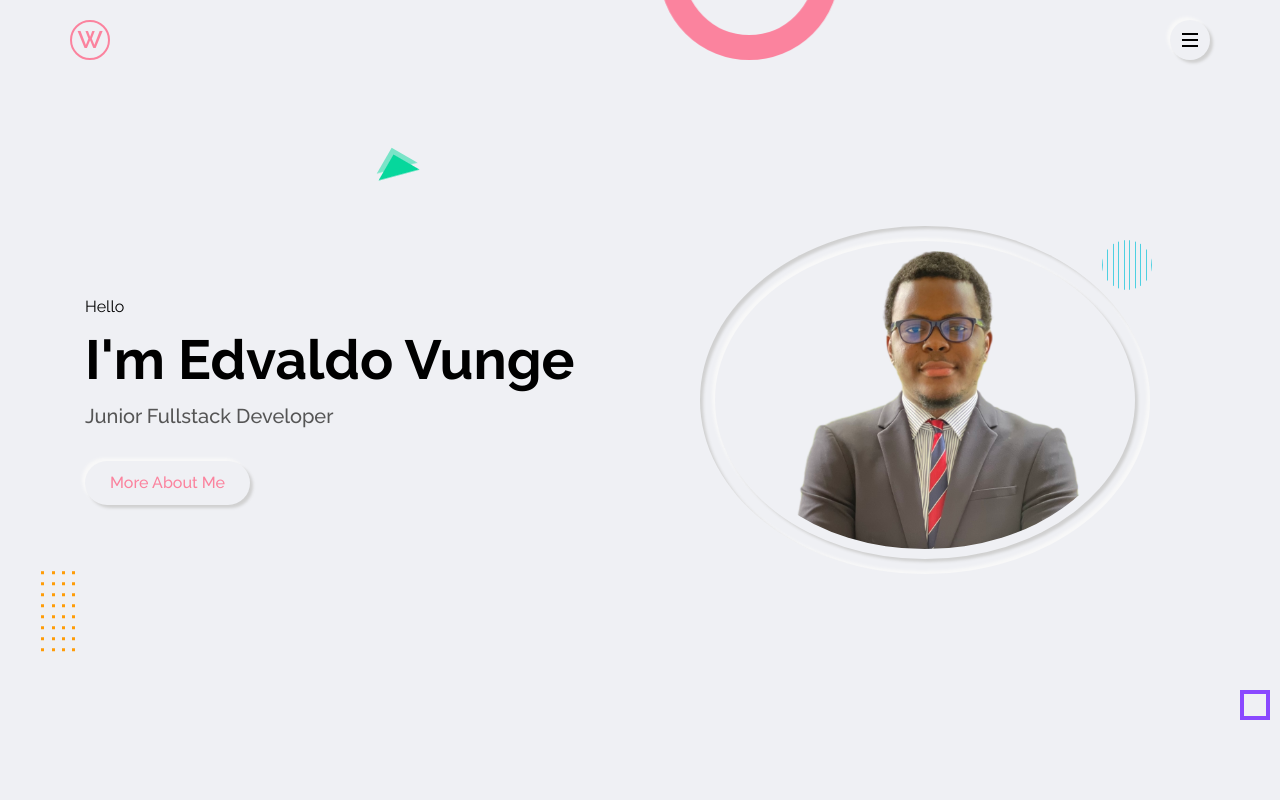
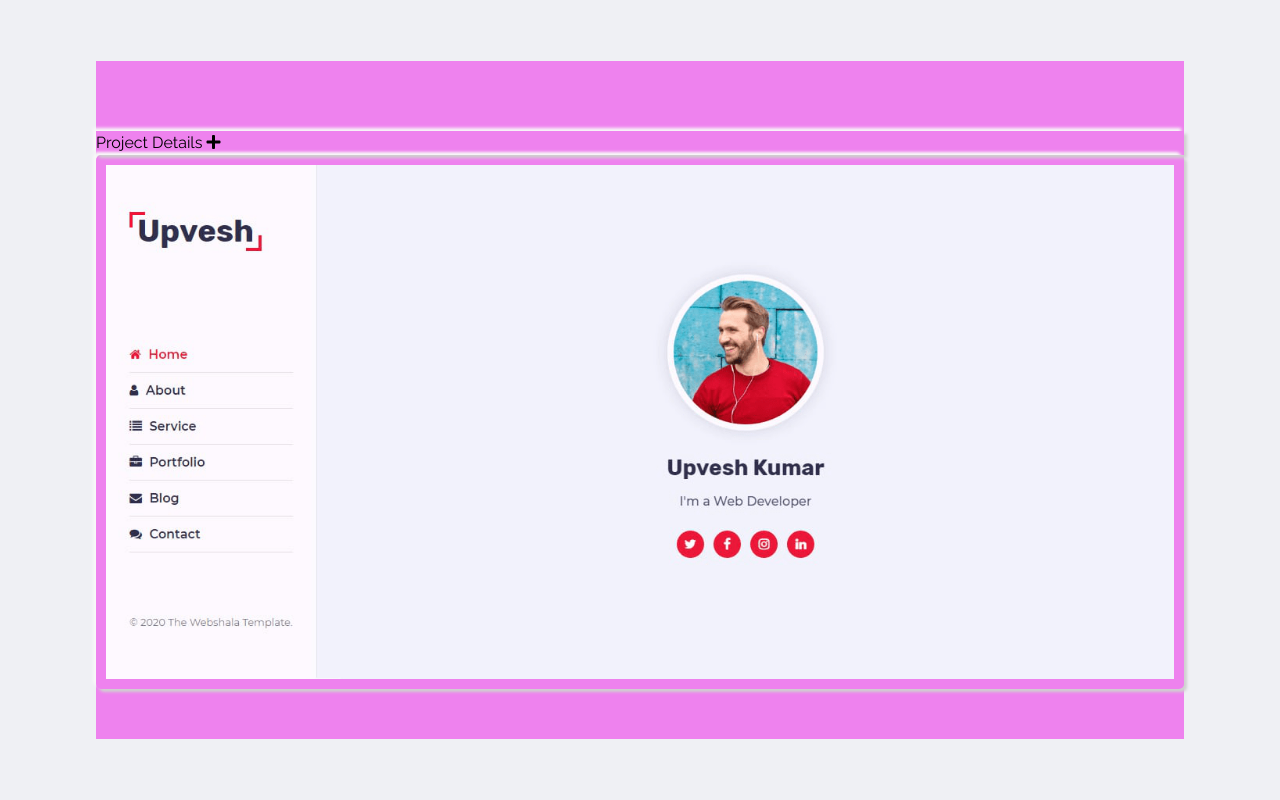
Before and after one commit to Edvunge/Personal-Portfolio-Website-, a plain HTML site: page index.html in a window 1280 px wide. Shown: the top 800 px of the page. Drawn offline with Linux system fonts and the light colour scheme.

Commit message:
portfolio popup start

```diff
--- a/css/style.css
+++ b/css/style.css
@@ -23,6 +23,7 @@ body{
     line-height: 1.5;
     overflow-x: hidden;
     background-color: var(--bg-black-50);
+    overflow: hidden;
 }
 *:not(i){
     font-family: 'Raleway', sans-serif;
@@ -791,3 +792,33 @@ img{
     color: var(--text-black-600);
     text-transform: capitalize;
 }
+/*-------------------- portfolio popup ---------------------*/
+.portfolio-popup{
+    background-color: var(--bg-black-50);
+    position: fixed;
+    left: 0;
+    top: 0;
+    width: 100%;
+    height: 100%;
+    z-index: 1000;
+    overflow: auto;
+}
+.portfolio-popup .pp-img{
+    max-width: 100%;
+    width: auto;
+    height: auto;
+    padding: 10px;
+    border-radius: 5px;
+}
+.portfolio-popup .pp-main{
+    min-height: 100vh;
+    max-width: 1350px;
+    width: 85%;
+    margin: auto;
+    display: flex;
+    align-items: center;
+}
+.portfolio-popup .pp-main-inner{
+    background-color: violet;
+    padding: 70px 0 50px;
+}
--- a/index.html
+++ b/index.html
@@ -646,8 +646,6 @@
   </div>
 </div>
 <!--  portfolio item end  -->
-
-
   </div>
 <!--  portfolio items end  -->
     </div>
@@ -655,13 +653,21 @@
 <!--  portfolio section end  -->
 
 
-
+<!--  portfolio popup start   -->
+  <div class="pp portfolio-popup">
+    <div class="pp-main">
+      <div class="pp-main-inner">
+        <div class="pp-project-details-btn  outer-shadow  hover-in-shadow">Project Details <i class="fas fa-plus"></i></div>
+        <div class="pp-close"></div>
+        <img src="img/portfolio/large/project-1/1.png" alt="img" class="pp-img outer-shadow">
+      </div>
+    </div>
+  </div>
+<!--  portfolio popup end  -->
 
 <!-- main js -->
 <script src="js/main.js"></script>
-
 <!-- style switcher js -->
 <script src="js/style-switcher.js"></script>
-
 </body>
 </html>
```
